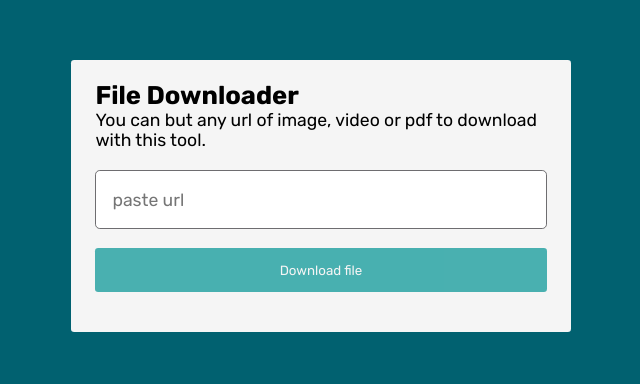
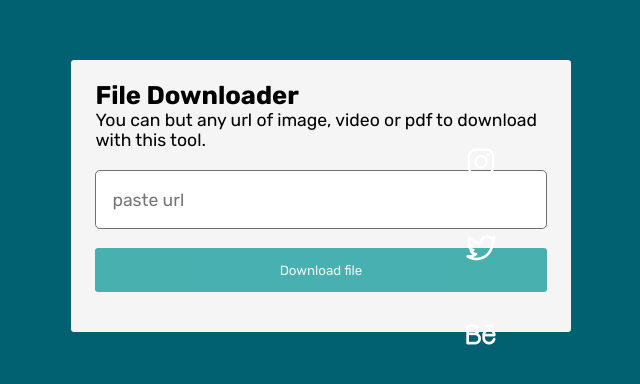
Before and after one commit to 7uss3incode/file-downloader, a plain HTML site: page index.html in a window 1280 px wide. Shown: the part 204-588 px from the top of the page, 319-959 px from the left. Drawn offline with nearby package versions, Linux system fonts and the light colour scheme; no server answers.

Commit message:
l add social media link

```diff
--- a/index.html
+++ b/index.html
@@ -6,6 +6,10 @@
     <meta name="viewport" content="width=device-width, initial-scale=1.0">
     <title>File Downloader</title>
     <link rel="stylesheet" href="style.css">
+
+        <!--iconscout cdn-->
+        <link rel="stylesheet" href="https://unicons.iconscout.com/release/v4.0.0/css/line.css"></head>
+
 
        <!--========= ADD GOOGLE FONTS ============-->
        <link rel="preconnect" href="https://fonts.googleapis.com">
@@ -26,6 +30,12 @@
         </form>
     </div>
 
+    <ul class="socials">
+        <li><a href="https://instagram.com" target="_blank"><i class="uil uil-instagram"></i></a></li>
+        <li><a href="https://twitter.com/hussainm76" target="_blank"><i class="uil uil-twitter-alt"></i></a></li>
+        <li><a href="https://behance.com" target="_blank"><i class="uil uil-behance-alt"></i></a></li>
+      </ul>
+
     <script src="/main.js"></script>
 </body>
 </html>
--- a/style.css
+++ b/style.css
@@ -89,3 +89,23 @@ form input:valid ~ button{
     opacity: 1;
     pointer-events: auto;
 }
+
+
+.socials{
+    position: absolute;
+    right: 29rem;
+    bottom: 15.2rem;
+    display: flex;
+    flex-direction: column;
+    gap: 3rem;
+    font-size: 2rem;
+}
+
+.socials a{
+    color: var(--color-white);
+    transition: all 400ms ease;
+}
+
+.socials a:hover{
+    color: var(--color-black);
+}
```
